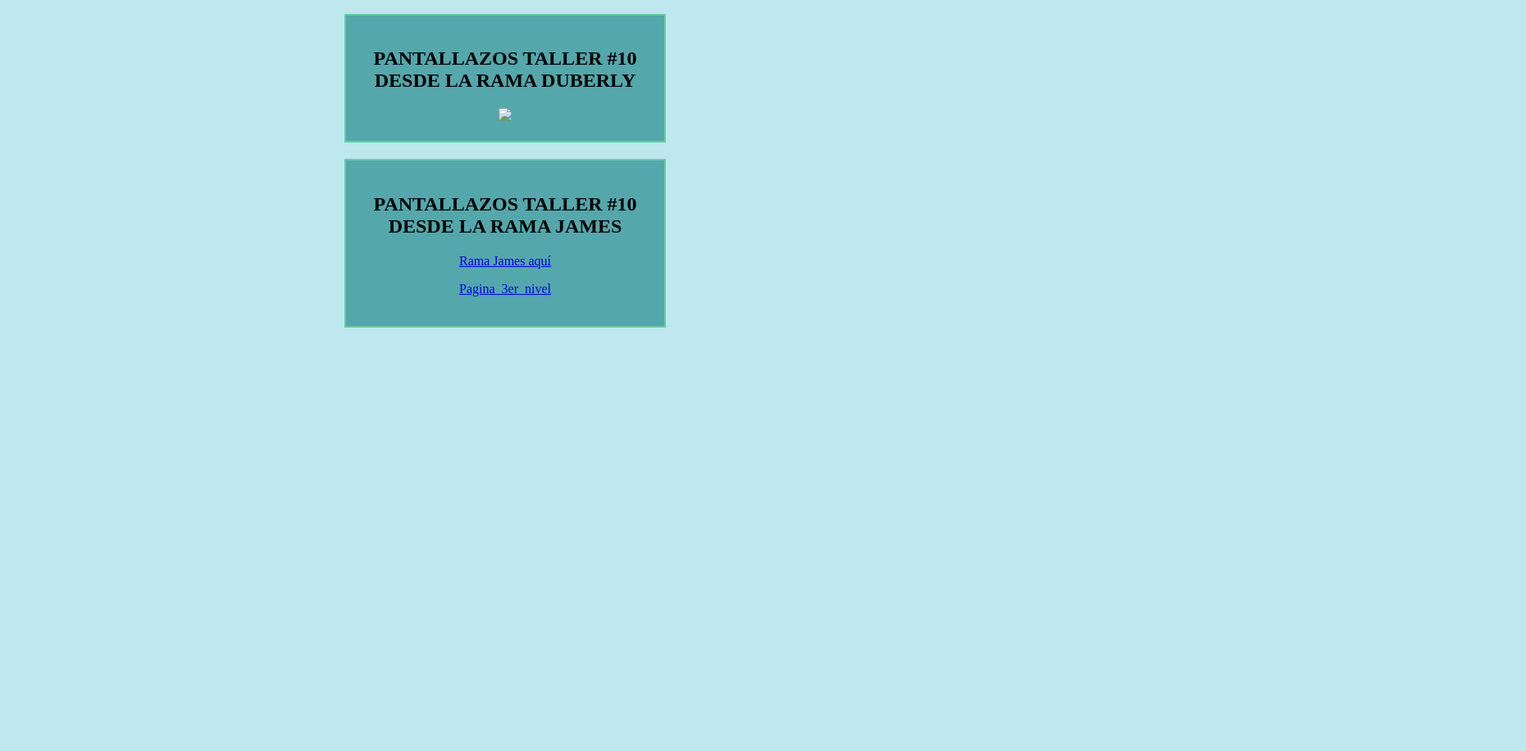
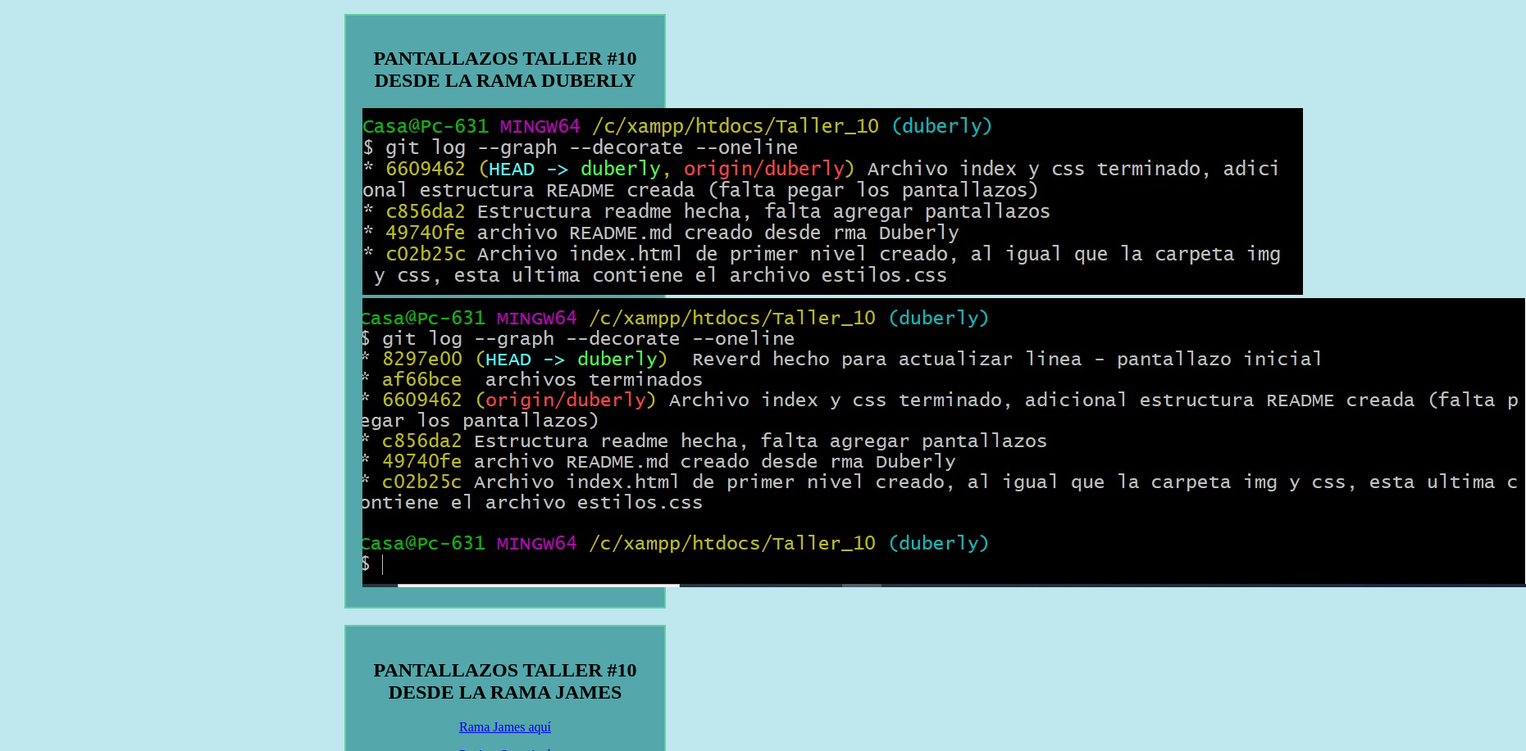
Before and after one commit to JamesGV/Taller_10, a plain HTML site: page index.html in a window 1280 px wide. Shown: the part 420-1337 px from the top of the page at 82% size, 1861 px wide, since content can reach past the window. Before the commit the page ends 920 px from the top, so only its background shows below. Drawn offline with Linux system fonts and the light colour scheme.

Commit message:
Pantallazo 2 y 3 cargados

```diff
--- a/index.html
+++ b/index.html
@@ -12,7 +12,8 @@
     </div>
     <div>
         <h2>PANTALLAZOS TALLER #10 DESDE LA RAMA DUBERLY</h2>
-        <img style="text-align: center;"class="center" src="img/bolso1.jpeg"/>
+        <img style="text-align: center;"class="center" src="img/pantallazo_duberly_1.jpg"/>
+        <img style="text-align: center;"class="center" src="img/pantallazo_duberly_2.jpg"/>
     </div>
     <div>
         <h2>PANTALLAZOS TALLER #10 DESDE LA RAMA JAMES</h2>
```
Also changed, not shown: img/pantallazo_duberly_1.jpg (added), img/pantallazo_duberly_2.jpg (added), img/pantallazo_duberly_3.jpg (added), 1 other file.
